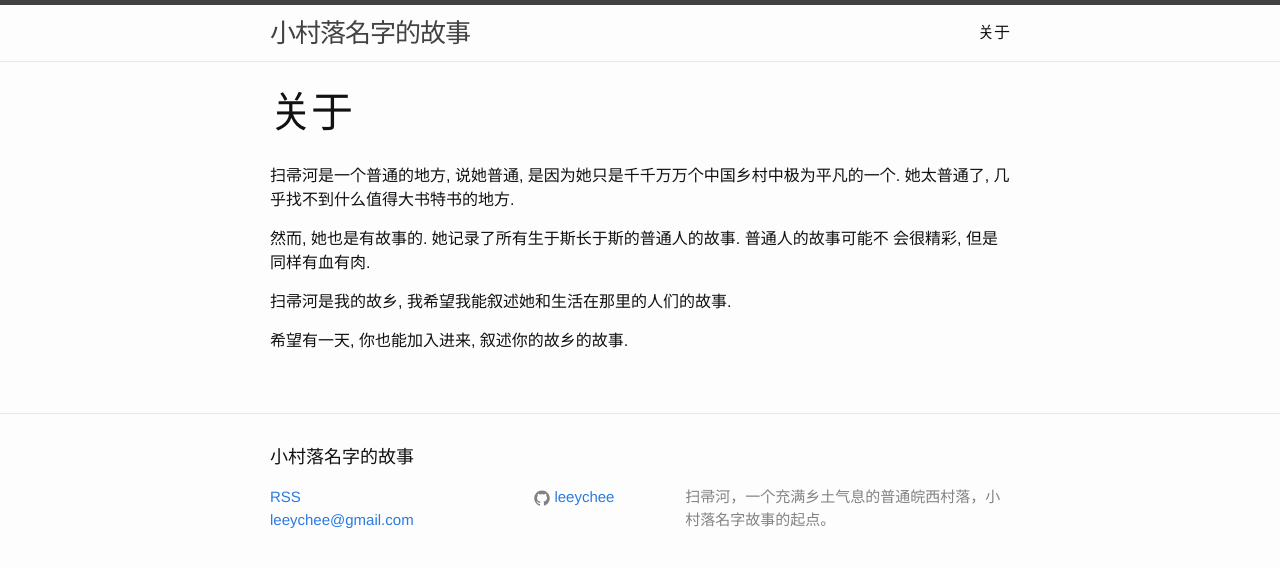
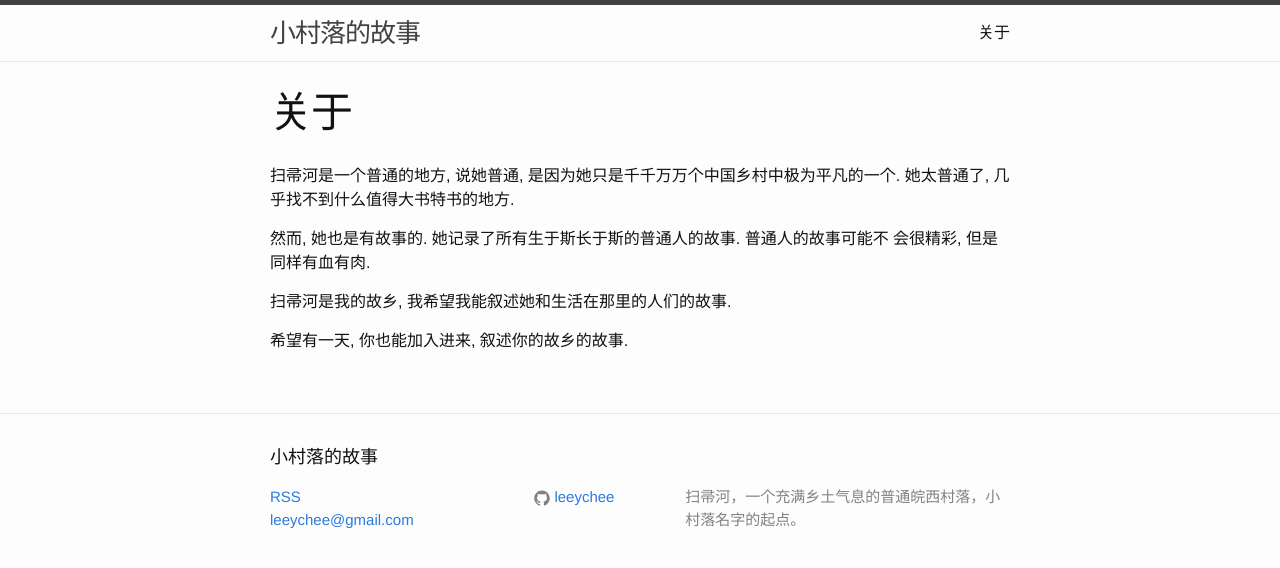
Before and after one commit to leeychee/broomriver, a Jekyll site: the page built from about.md, in a window 1280 px wide. Shown: the top 568 px of the page. Built offline with Jekyll 4.4.1, drawn with Linux system fonts in a browser that asks for light colours.

Commit message:
去掉名字的限定

```diff
--- a/_config.yml
+++ b/_config.yml
@@ -1,8 +1,8 @@
 # Site settings
-title: 小村落名字的故事
+title: 小村落的故事
 email: leeychee@gmail.com
 description: >
-    扫帚河，一个充满乡土气息的普通皖西村落，小村落名字故事的起点。
+    扫帚河，一个充满乡土气息的普通皖西村落，小村落名字的起点。
 baseurl: "" # the subpath of your site, e.g. /blog/
 url: "http://broomriver.me" # the base hostname & protocol for your site
 github_username:  leeychee
```
